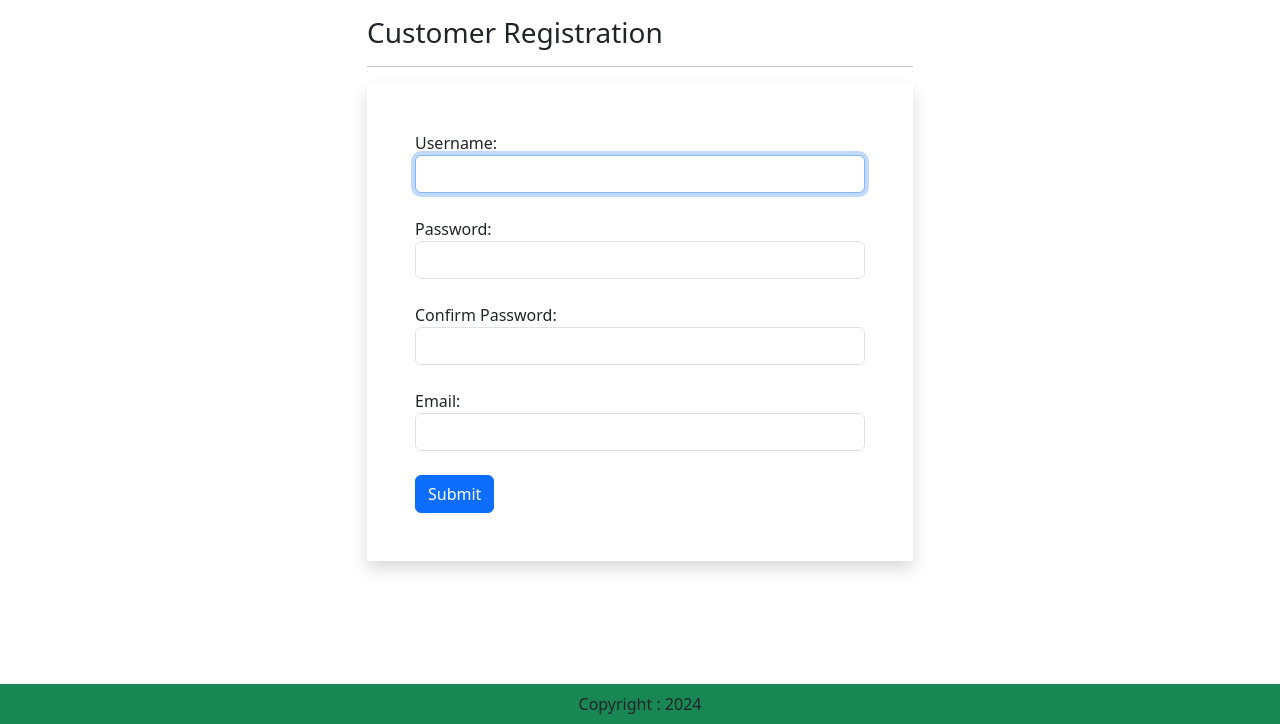
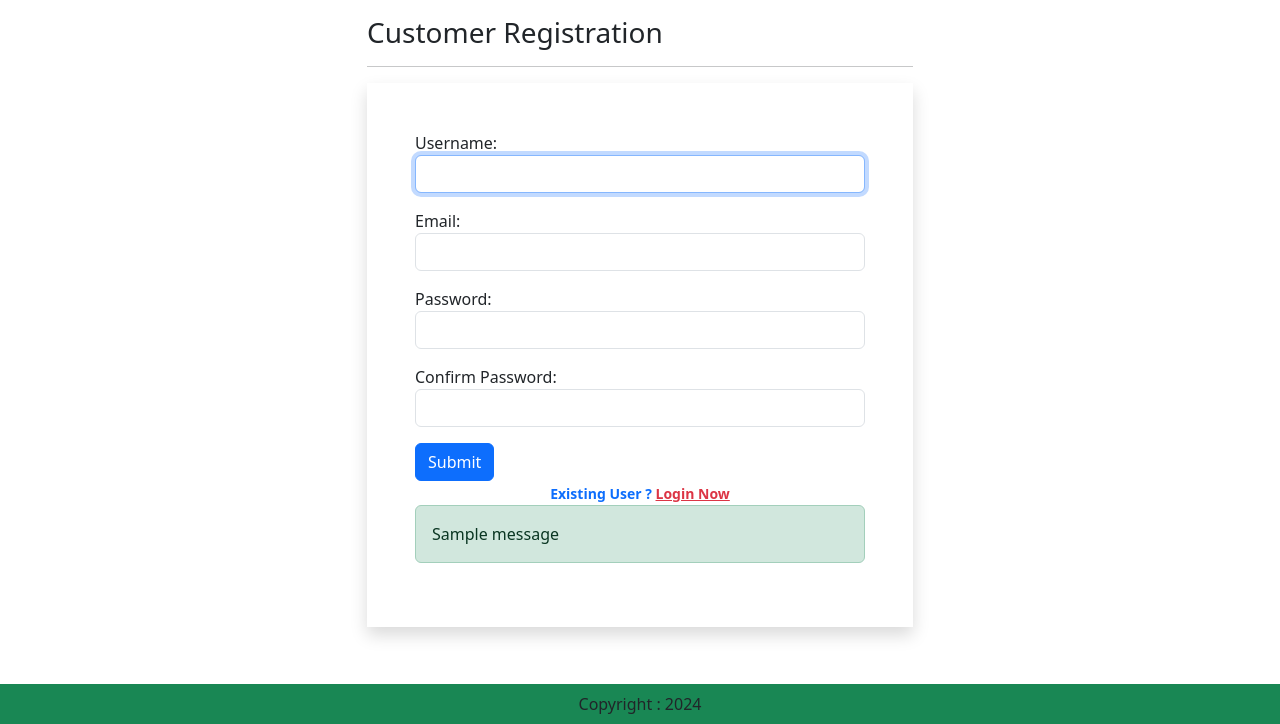
Before and after one commit to ozkayamert/Main-Project, a Django app: page /registration/ in a window 1280 px wide. Shown: the part 76-800 px from the top of the page. Run offline with Django 5.2, Linux system fonts and the light colour scheme; one stand-in notice (Sample message) is shown; some libraries are stand-ins or nearby versions.

Commit message:
Register

```diff
--- a/app/forms.py
+++ b/app/forms.py
@@ -1,8 +1,13 @@
 from django import forms
 from django.contrib.auth.forms import UserCreationForm
+from django.contrib.auth.models import User
 
 class CustomerRegistrationForm(UserCreationForm):
     username = forms.CharField(widget=forms.TextInput(attrs={'autofocus ':'True','class':'form-control'}))
-    email = forms.CharField(widget=forms.EmailInput(attrs={'class':'form-control'}))
+    email = forms.EmailField(widget=forms.EmailInput(attrs={'class':'form-control'}))
     password1 = forms.CharField(label='Password', widget=forms.PasswordInput(attrs={'class':'form-control'}))
     password2 = forms.CharField(label='Confirm Password', widget=forms.PasswordInput(attrs={'class':'form-control'}))
+
+    class Meta:
+        model = User
+        fields = ["username", "email", "password1", "password2"]
--- a/app/templates/app/customerregistration.html
+++ b/app/templates/app/customerregistration.html
@@ -9,18 +9,26 @@
                 <h3>Customer Registration</h3>
                 <hr>
 
-                <form action="" method="post" novalidate class="shadow p-5">
+                <form action="#" method="post" novalidate class="shadow p-5">
                     {% csrf_token %}
 
-                    {% for fm in form %}
-                        {{fm.label_tag}} {{fm}} <small class="text-danger">{{fm.errors|striptags}}</small>
-                        <br>
-                    {% endfor %}
+                    {{ form.as_p }}
                     <input type="submit" value="Submit" class="btn btn-primary">  <br>
 
                     <div class="text-center text-primary fw-bold">
+                        <small>Existing User ? <a href="#" class="text-danger">Login Now</a></small>
+                    </div>
 
-                    </div>
+                    {% if form.non_field_errors %}
+                        {% for error in form.non_field_errors %}
+                            <p class="alert alert-danger my-3">{{error}}</p>
+                        {% endfor %}
+                    {% endif %}
+                    {% if messages %}
+                        {% for msg in messages %}
+                            <div class="alert alert-{{msg.tags}}" role="alert">{{msg}}</div>
+                        {% endfor %}
+                    {% endif %}
                 </form>
             </div>
         </div>
--- a/app/views.py
+++ b/app/views.py
@@ -2,6 +2,7 @@ from django.shortcuts import render
 from django.views import View
 from .models import Product
 from .forms import CustomerRegistrationForm
+from django.contrib import messages
 #from django.db.models import Count
 
 def home(request):
@@ -34,3 +35,14 @@ class CustomerRegistrationView(View):
     def get(self, request):
         form = CustomerRegistrationForm()
         return render(request, 'app/customerregistration.html', locals())
+
+    def post(self, request):
+        form = CustomerRegistrationForm(request.POST)
+
+        if form.is_valid():
+            form.save()
+            messages.success(request, "Congratuliosn! User Register Successfully")
+        else:
+            messages.warning(request, "Invalid Input Data")
+
+        return render(request, "app/customerregistration.html", locals())
```
Also changed, not shown: db.sqlite3.
